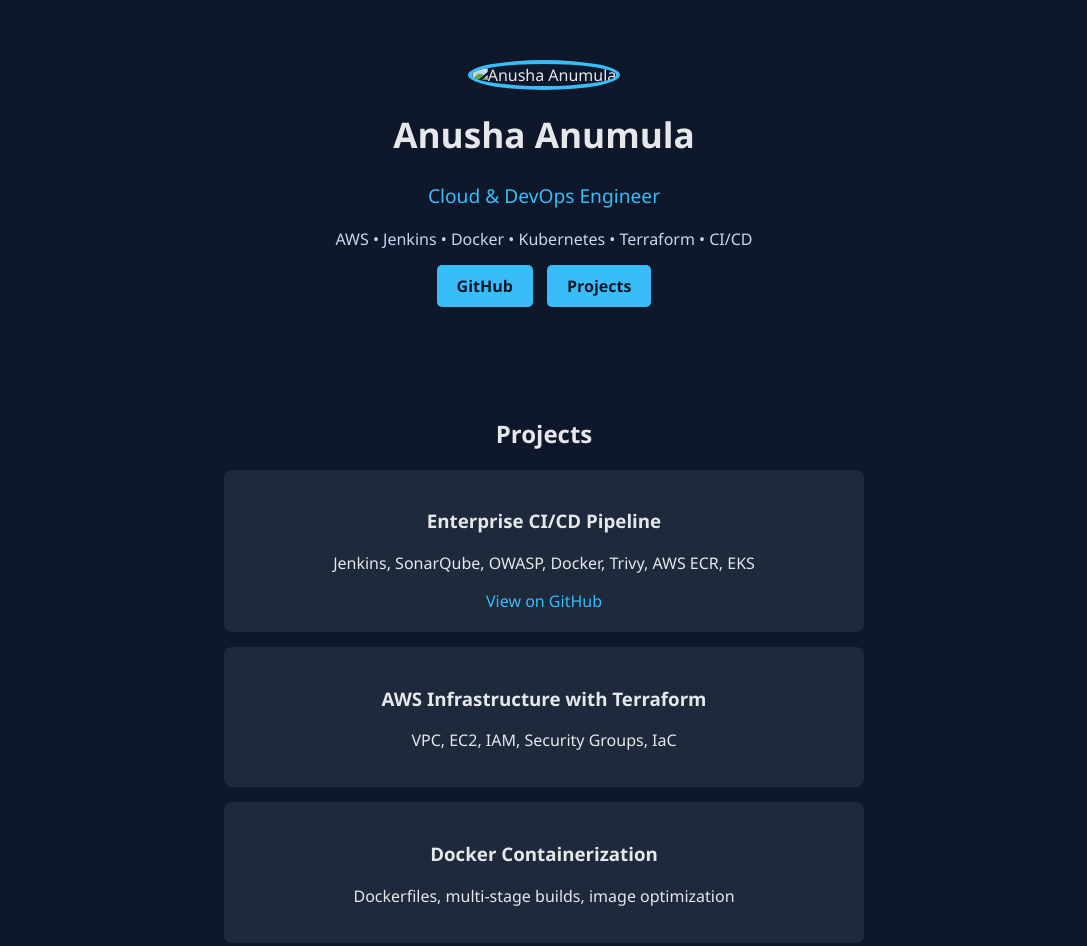
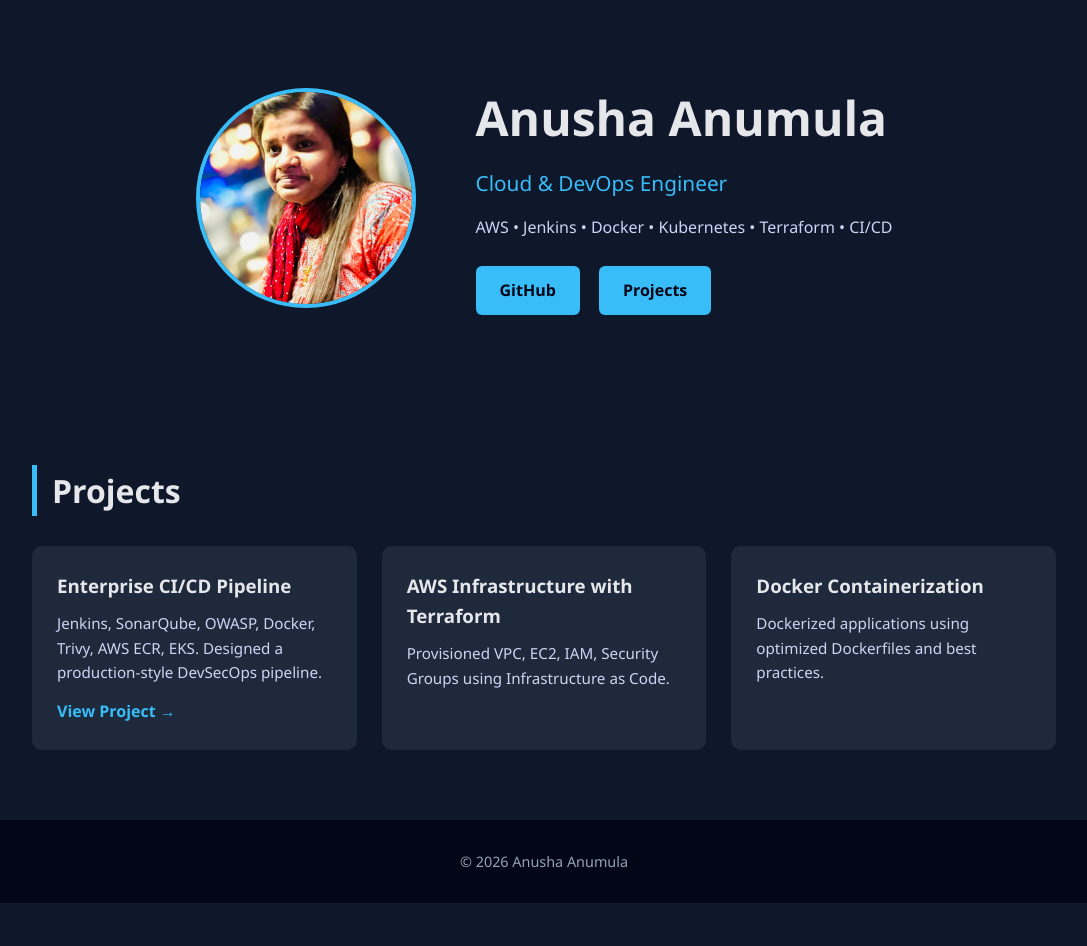
Before and after one commit to Testdevops01/Portfolio, a plain HTML site: page index.html in a window 1280 px wide. Shown: the top 946 px of the page, without its empty margins (96-1183 px from the left). After the commit the page ends 903 px from the top, so only its background shows below. Drawn offline with Linux system fonts and the light colour scheme.

Commit message:
modified

```diff
--- a/index.html
+++ b/index.html
@@ -9,38 +9,53 @@
 <body>
 
 <header class="hero">
-  <img src="assets/Profile.jpg" alt="Anusha Anumula" class="profile-pic">
+  <img src="assets/Profile.jpeg" class="profile-pic" alt="Anusha Anumula">
+
+  <div class="hero-text">
     <h1>Anusha Anumula</h1>
     <p class="subtitle">Cloud & DevOps Engineer</p>
-  <p class="skills">AWS • Jenkins • Docker • Kubernetes • Terraform • CI/CD</p>
+    <p class="skills">
+      AWS • Jenkins • Docker • Kubernetes • Terraform • CI/CD
+    </p>
 
     <div class="buttons">
       <a href="https://github.com/Testdevops01" target="_blank">GitHub</a>
       <a href="#projects">Projects</a>
+    </div>
   </div>
 </header>
 
 <section id="projects">
   <h2>Projects</h2>
 
+  <div class="projects-grid">
     <div class="project">
       <h3>Enterprise CI/CD Pipeline</h3>
-    <p>Jenkins, SonarQube, OWASP, Docker, Trivy, AWS ECR, EKS</p>
+      <p>
+        Jenkins, SonarQube, OWASP, Docker, Trivy, AWS ECR, EKS.
+        Designed a production-style DevSecOps pipeline.
+      </p>
       <a href="https://github.com/Testdevops01/Anusha-Anumula-Devops" target="_blank">
-      View on GitHub
+        View Project →
       </a>
     </div>
 
     <div class="project">
       <h3>AWS Infrastructure with Terraform</h3>
-    <p>VPC, EC2, IAM, Security Groups, IaC</p>
+      <p>
+        Provisioned VPC, EC2, IAM, Security Groups using Infrastructure as Code.
+      </p>
     </div>
 
     <div class="project">
       <h3>Docker Containerization</h3>
-    <p>Dockerfiles, multi-stage builds, image optimization</p>
+      <p>
+        Dockerized applications using optimized Dockerfiles and best practices.
+      </p>
+    </div>
   </div>
 </section>
+
 
 <footer>
   <p>© 2026 Anusha Anumula</p>
--- a/style.css
+++ b/style.css
@@ -1,72 +1,123 @@
+* {
+  margin: 0;
+  padding: 0;
+  box-sizing: border-box;
+}
+
 body {
-  margin: 0;
   font-family: 'Segoe UI', sans-serif;
   background: #0f172a;
   color: #e5e7eb;
-  text-align: center;
+  line-height: 1.6;
 }
 
+/* ---------- HERO ---------- */
 .hero {
-  padding: 60px 20px;
+  display: flex;
+  align-items: center;
+  justify-content: center;
+  gap: 60px;
+  padding: 80px 10%;
+  flex-wrap: wrap;
 }
 
 .profile-pic {
-  width: 160px;
-  height: 160px;
+  width: 220px;
+  height: 220px;
   border-radius: 50%;
+  object-fit: cover;
   border: 4px solid #38bdf8;
-  object-fit: cover;
 }
 
-h1 {
-  margin-top: 20px;
-  font-size: 2.2rem;
+.hero-text {
+  max-width: 500px;
+}
+
+.hero-text h1 {
+  font-size: 3rem;
+  margin-bottom: 10px;
 }
 
 .subtitle {
-  font-size: 1.2rem;
+  font-size: 1.3rem;
   color: #38bdf8;
+  margin-bottom: 15px;
 }
 
 .skills {
-  margin-top: 10px;
-  font-size: 1rem;
   color: #cbd5f5;
-}
-
-.buttons {
-  margin-top: 25px;
+  margin-bottom: 25px;
 }
 
 .buttons a {
+  display: inline-block;
+  margin-right: 15px;
+  padding: 12px 24px;
+  background: #38bdf8;
+  color: #020617;
   text-decoration: none;
-  color: #0f172a;
-  background: #38bdf8;
-  padding: 10px 20px;
-  margin: 5px;
-  border-radius: 5px;
   font-weight: bold;
+  border-radius: 6px;
+  transition: transform 0.2s;
 }
 
+.buttons a:hover {
+  transform: translateY(-3px);
+}
+
+/* ---------- SECTIONS ---------- */
 section {
-  padding: 40px 20px;
+  padding: 70px 10%;
+}
+
+section h2 {
+  font-size: 2rem;
+  margin-bottom: 30px;
+  border-left: 5px solid #38bdf8;
+  padding-left: 15px;
+}
+
+/* ---------- PROJECTS ---------- */
+.projects-grid {
+  display: grid;
+  grid-template-columns: repeat(auto-fit, minmax(280px, 1fr));
+  gap: 25px;
 }
 
 .project {
   background: #1e293b;
-  margin: 15px auto;
-  padding: 20px;
-  max-width: 600px;
-  border-radius: 8px;
+  padding: 25px;
+  border-radius: 10px;
+  transition: transform 0.2s, box-shadow 0.2s;
+}
+
+.project:hover {
+  transform: translateY(-5px);
+  box-shadow: 0 10px 25px rgba(0,0,0,0.3);
+}
+
+.project h3 {
+  margin-bottom: 10px;
+}
+
+.project p {
+  font-size: 0.95rem;
+  color: #cbd5f5;
 }
 
 .project a {
+  display: inline-block;
+  margin-top: 15px;
   color: #38bdf8;
   text-decoration: none;
+  font-weight: bold;
 }
 
+/* ---------- FOOTER ---------- */
 footer {
-  padding: 20px;
+  text-align: center;
+  padding: 30px;
   background: #020617;
   font-size: 0.9rem;
+  color: #94a3b8;
 }
```
Lines whose indentation alone changed are shown as unchanged.
